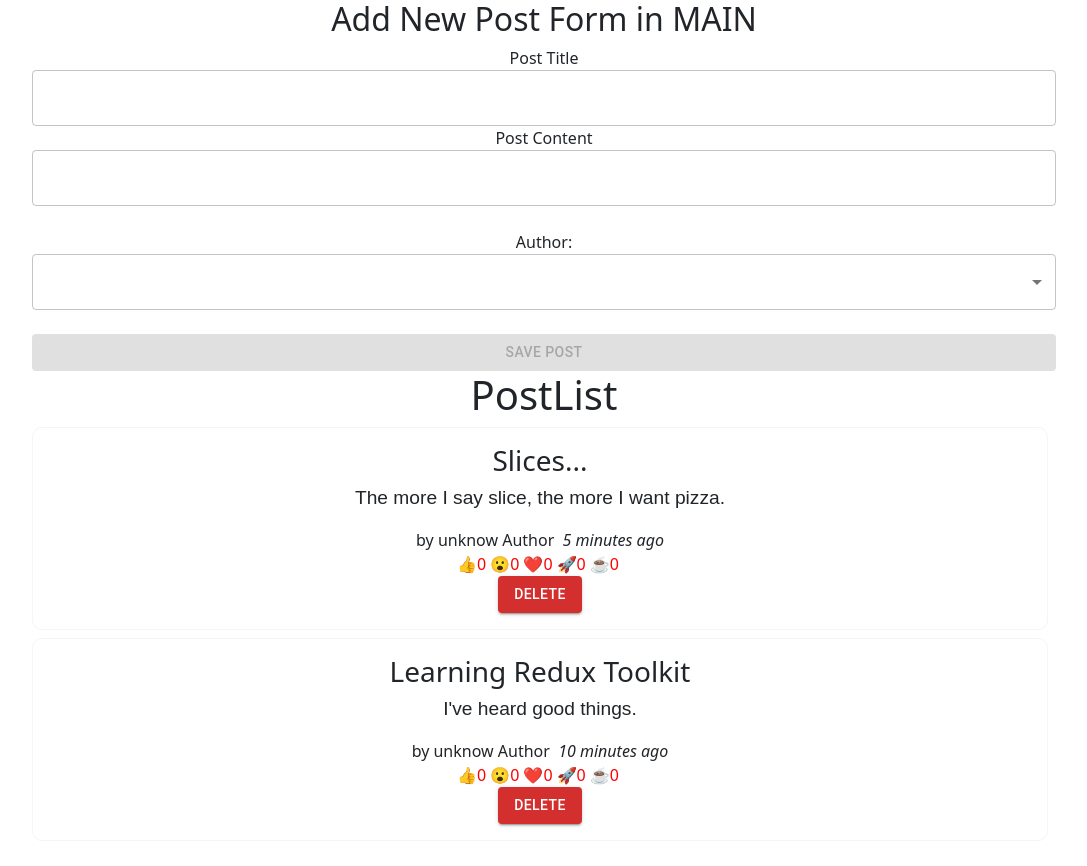
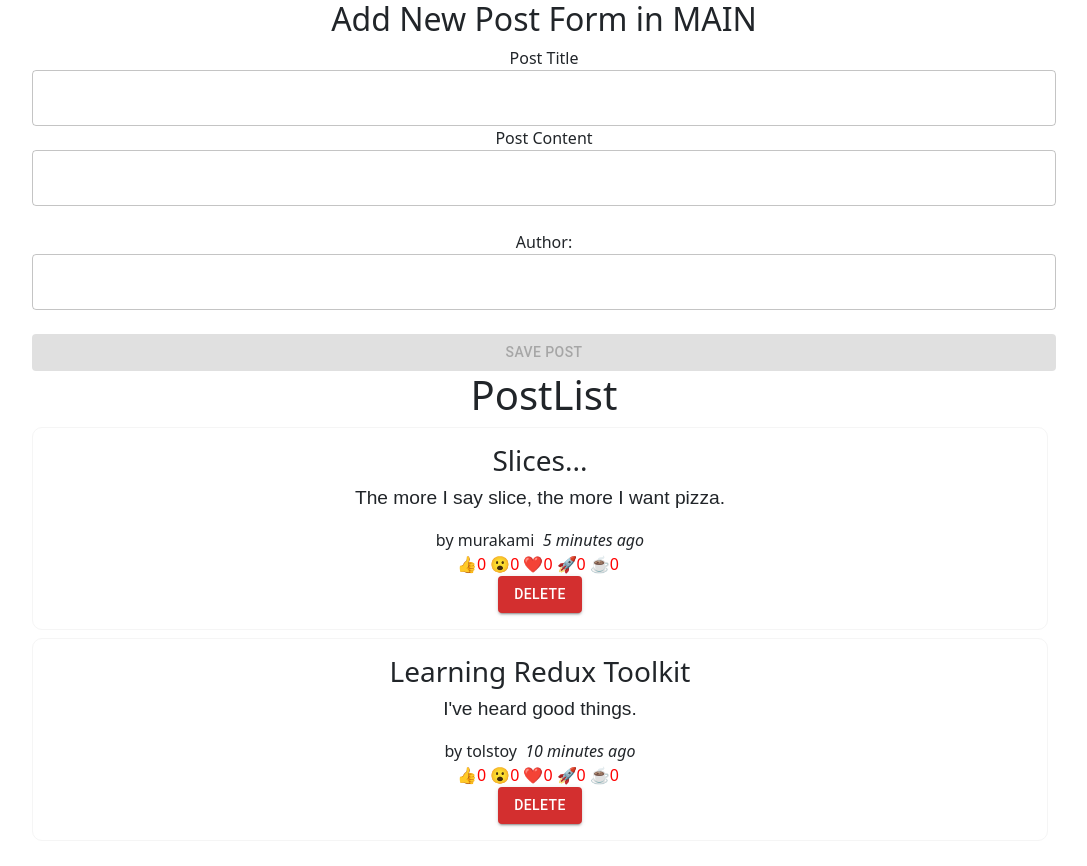
Before and after one commit to Farish3444/ReduxLearning, a React (Create React App) app: page /cart in a window 1280 px wide. Shown: the top 866 px of the page, without its empty margins (96-1183 px from the left). Built offline with nearby package versions, Linux system fonts and the light colour scheme.

Commit message:
author bug fix

```diff
--- a/src/FormPost/features/AddPostForm.tsx
+++ b/src/FormPost/features/AddPostForm.tsx
@@ -17,7 +17,7 @@ const AddPostForm = () => {
     const users = useSelector(selectAllPosts);
     const onTitleChanged = (e:any) => setTitle(e.target.value)
     const onContentChanged = (e:any) => setContent(e.target.value)
-    const onAuthorChanged = (e:any) => setUserId(e.target.value)
+    const onAuthorChanged = (e:any) => setauthor(e.target.value)
 
     const usersOptions = users.map((user:any) => (
       <option key={user.id} value={user.id}>
@@ -28,7 +28,7 @@ const AddPostForm = () => {
     const onSavePostClicked =()=>{
         if(title && content ){
              dispatch(
-                postAdded(title,content,userId)
+                postAdded(title,content,author)
              )
              setTitle('');
              setContent('');
@@ -44,7 +44,6 @@ const AddPostForm = () => {
         <label htmlFor='postTitle'>Post Title</label>
         <TextField
         type='text'
-        // name='postTitle'
         value={title}
         style={{width:'100%'}}
         id="outlined-basic"
@@ -59,14 +58,20 @@ const AddPostForm = () => {
         value={content}
         onChange={onContentChanged} />
         <br />
-        <FormControl style={{ width: '100%' }}>
+
         <label htmlFor="postAuthor">Author:</label>
-                <Select id="postAuthor" value={userId} onChange={onAuthorChanged}>
+                {/* <Select id="postAuthor" value={userId} onChange={onAuthorChanged}>
                     <option value="">
                     </option>
                     {usersOptions}
-                </Select>
-        </FormControl>
+                </Select> */}
+    <TextField
+        type='text'
+        // id='postTitle'
+        name='postTitle'
+        id="outlined-basic"
+        value={author}
+        onChange={onAuthorChanged} />
         <br/>
         <Button type='button'
         variant="contained"
--- a/src/FormPost/features/PostAuthor.tsx
+++ b/src/FormPost/features/PostAuthor.tsx
@@ -3,17 +3,22 @@ import { useSelector } from 'react-redux';
 import { selectAllusers } from './users/UserSlice';
 
 interface userIdProps{
-   userId:string;
+  authorname:string;
 }
 
-const PostAuthor:FC<userIdProps> = ({ userId }) => {
+const PostAuthor:FC<userIdProps> = ({ authorname }) => {
 
-  const users = useSelector(selectAllusers);
+  // const users = useSelector(selectAllusers);
 
-  const author = users.find((u:any) =>u.id === userId)
+  // console.log(users,'POSTAUTHOR');
+
+  //  const author = users.find((u:any) =>u.id === userId)
+  // const author = users.map((m:any)=>m.author);
+
+
 
   return (
-  <span>by {author ? author.name : 'unknow Author'}</span>
+  <span>by {authorname ? authorname : 'unknow Author'}</span>
   )
 }
 
--- a/src/FormPost/features/PostList.tsx
+++ b/src/FormPost/features/PostList.tsx
@@ -36,13 +36,14 @@ const PostList = () => {
   const handleOpen = () => setOpen(true);
   const handleClose = () => setOpen(false);
 
+  console.log(orderedPosts,'orderedPOsts')
 
 
   const renderpost = orderedPosts.map((p:any)=>(
     <article key={p.id}>
       <h3>{p.title}</h3>
       <p>{p.content.substring(0,50)}</p>
-      <PostAuthor userId={p.userId} />
+      <PostAuthor authorname={p.author} />
       <TimeAgo timestamp={p.date} />
       <br />
       <ReactionButtons post={p} />
--- a/src/FormPost/features/PostSlice.ts
+++ b/src/FormPost/features/PostSlice.ts
@@ -16,6 +16,7 @@ interface Post {
   date: string;
   userId?: string;
   reactions: ReactionState;
+  author:string;
 }
 
 const initialState: Post[] = [
@@ -24,6 +25,7 @@ const initialState: Post[] = [
     title: 'Learning Redux Toolkit',
     content: "I've heard good things.",
     date: sub(new Date(), { minutes: 10 }).toISOString(),
+    author:'tolstoy',
     reactions: {
       thumbsUp: 0,
       wow: 0,
@@ -37,6 +39,7 @@ const initialState: Post[] = [
     title: 'Slices...',
     content: "The more I say slice, the more I want pizza.",
     date: sub(new Date(), { minutes: 5 }).toISOString(),
+    author:'murakami',
     reactions: {
       thumbsUp: 0,
       wow: 0,
@@ -64,14 +67,14 @@ const postsSlice = createSlice({
       reducer: (state, action: PayloadAction<Post>) => {
         state.push(action.payload);
       },
-      prepare: (title: string, content: string, userId?: string) => {
+      prepare: (title: string, content: string, author: string) => {
         return {
           payload: {
             id: nanoid(),
             title,
             content,
             date: new Date().toISOString(),
-            userId,
+            author,
             reactions: {
               thumbsUp: 0,
               wow: 0,
--- a/src/FormPost/features/users/UserSlice.ts
+++ /dev/null
@@ -1,20 +0,0 @@
-import { createSlice } from "@reduxjs/toolkit";
-
-const initialState = [
-    {id:'0',name:'Elon Musk'},
-    {id:'1',name:'Tesla'},
-    {id:'2',name:'SpaceX'},
-]
-
-
-const userSlice = createSlice({
-    name:'users',
-    initialState,
-    reducers:{
-
-    }
-})
-
-export const selectAllusers = (state:any)=>state.users
-export const {} = userSlice.actions
-export default userSlice.reducer
--- /dev/null
+++ b/src/FormPost/features/users/UserSlice.tsx
@@ -0,0 +1,60 @@
+import { createSlice,PayloadAction } from "@reduxjs/toolkit";
+import sub from "date-fns/sub";
+
+interface Author {
+    author:string;
+}
+
+// const initialState:Author[] = [
+//     {
+//         author:'Dummy Author'
+//     }
+// ];
+
+
+interface Post {
+    id: string;
+    title: string;
+    content: string;
+    date: string;
+    userId?: string;
+    author:string;
+  }
+
+  const initialState: Post[] = [
+    {
+      id: '1',
+      title: 'Learning Redux Toolkit',
+      content: "I've heard good things.",
+      date: sub(new Date(), { minutes: 10 }).toISOString(),
+      author:'tolstoy',
+    },
+    {
+      id: '2',
+      title: 'Slices...',
+      content: "The more I say slice, the more I want pizza.",
+      date: sub(new Date(), { minutes: 5 }).toISOString(),
+      author:'murakami',
+    },
+  ];
+
+
+const userSlice = createSlice({
+    name:'users',
+    initialState,
+    reducers: {
+    addA :(state,action: PayloadAction<Post>)=>{
+        const post = action.payload;
+        const newPost:any = {
+              ...post,
+              author:post
+        }
+        state.push(newPost)
+    }
+
+    }
+})
+
+export const selectAllusers = (state:any)=>state.users
+export const {addA} = userSlice.actions
+export default userSlice.reducer
```
Also changed, not shown: src/APIcalls/ApiSlice.tsx (added, +18 -0 lines), src/APIcalls/store.ts (added, +10 -0 lines).
